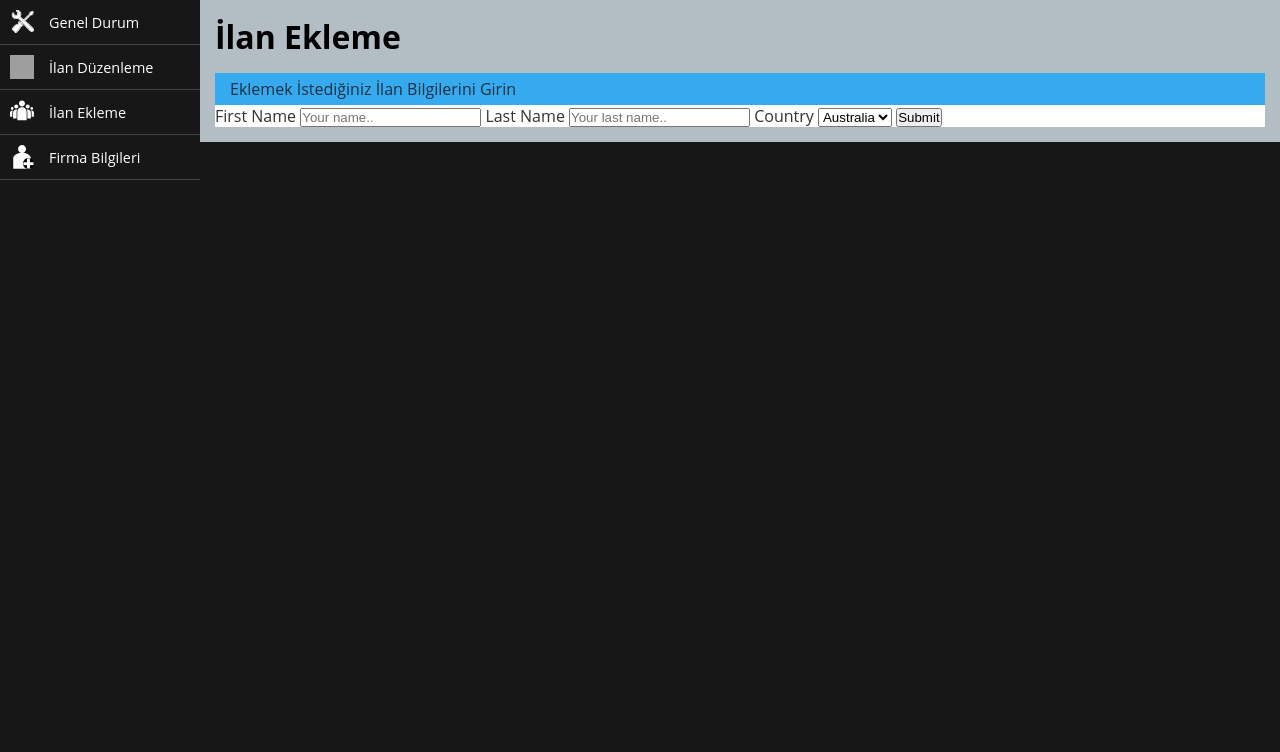
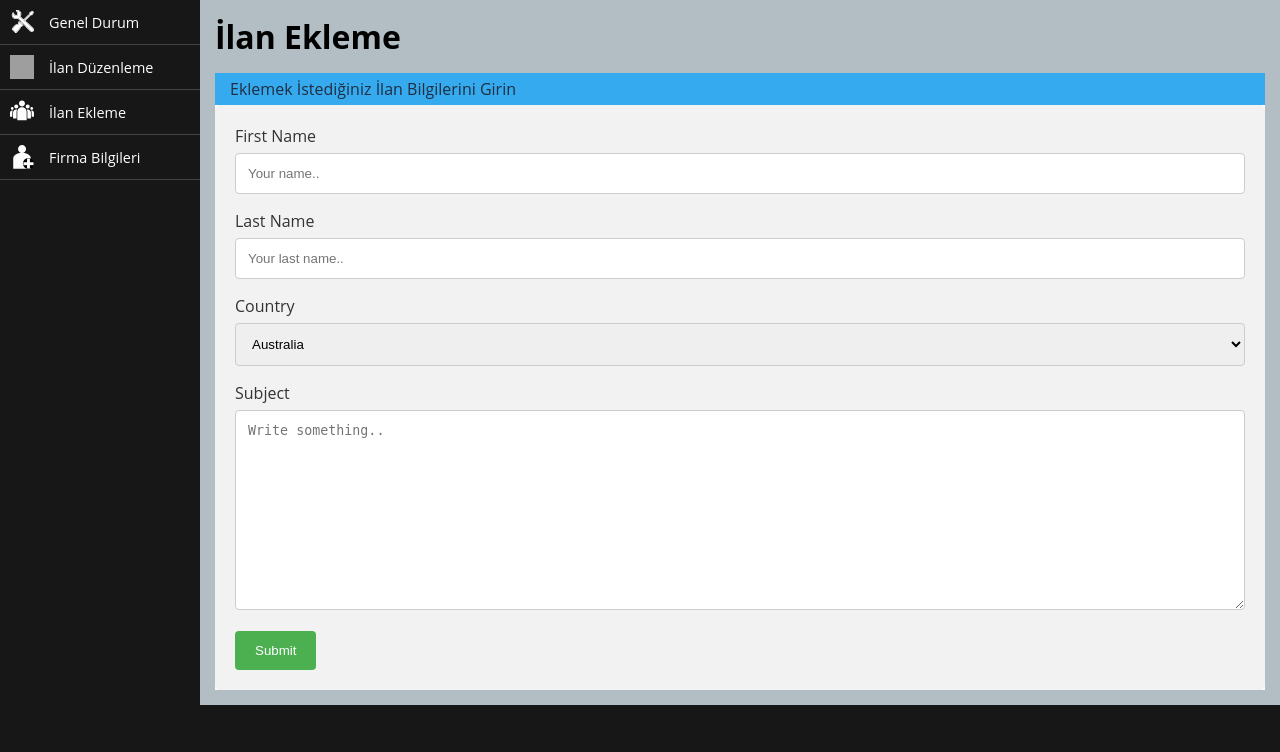
Before and after one commit to gespox/DuyuruEkran, a PHP site: page /panel/pUser/ilanekle.php in a window 1280 px wide. Shown: the part 48-800 px from the top of the page. Run offline with PHP 8.4, Linux system fonts and the light colour scheme; the visitor is signed in with stand-in values (Sample User, id 1); grey boxes are pictures that could not be loaded.

Commit message:
yapim asamasinda

```diff
--- a/panel/pUser/firma.php
+++ b/panel/pUser/firma.php
@@ -36,6 +36,7 @@ else{
             <div id="box">
                 <div class="box-top">Eklemek İstediğiniz İlan Bilgilerini Girin</div>
                 <div class="box-panel">
+                    <div class="container">
                         <form >
                             <label for="fname">First Name</label>
                             <input type="text" id="fname" name="firstname" placeholder="Your name..">
@@ -50,8 +51,12 @@ else{
                                 <option value="usa">USA</option>
                             </select>
 
+                            <label for="subject">Subject</label>
+                            <textarea id="subject" name="subject" placeholder="Write something.." style="height:200px"> </textarea>
+
                             <input type="submit" value="Submit">
                         </form>
+                    </div>
                 </div>
             </div>
         </div>
--- a/panel/pUser/ilanekle.php
+++ b/panel/pUser/ilanekle.php
@@ -36,7 +36,8 @@ else{
             <div id="box">
                 <div class="box-top">Eklemek İstediğiniz İlan Bilgilerini Girin</div>
                 <div class="box-panel">
-                    <form >
+                    <div class="container">
+                        <form action="/action_page.php">
                             <label for="fname">First Name</label>
                             <input type="text" id="fname" name="firstname" placeholder="Your name..">
 
@@ -50,8 +51,13 @@ else{
                                 <option value="usa">USA</option>
                             </select>
 
+                            <label for="subject">Subject</label>
+                            <textarea id="subject" name="subject" placeholder="Write something.." style="height:200px"></textarea>
+
                             <input type="submit" value="Submit">
                         </form>
+                    </div>
+
                 </div>
             </div>
         </div>
--- a/panel/pUser/panelUser.css
+++ b/panel/pUser/panelUser.css
@@ -221,3 +221,37 @@ tr:hover {background-color: #ddd;}
         width: 100%;
     }
 }
+
+
+/*Form Css */
+
+
+input[type=text], select, textarea {
+    width: 100%;
+    padding: 12px;
+    border: 1px solid #ccc;
+    border-radius: 4px;
+    box-sizing: border-box;
+    margin-top: 6px;
+    margin-bottom: 16px;
+    resize: vertical;
+}
+
+input[type=submit] {
+    background-color: #4CAF50;
+    color: white;
+    padding: 12px 20px;
+    border: none;
+    border-radius: 4px;
+    cursor: pointer;
+}
+
+input[type=submit]:hover {
+    background-color: #45a049;
+}
+
+.container {
+    border-radius: 5px;
+    background-color: #f2f2f2;
+    padding: 20px;
+}
```
Also changed, not shown: index.php (+4 -28 lines), navbar.php (added, +25 -0 lines). Lines whose indentation alone changed are shown as unchanged.
